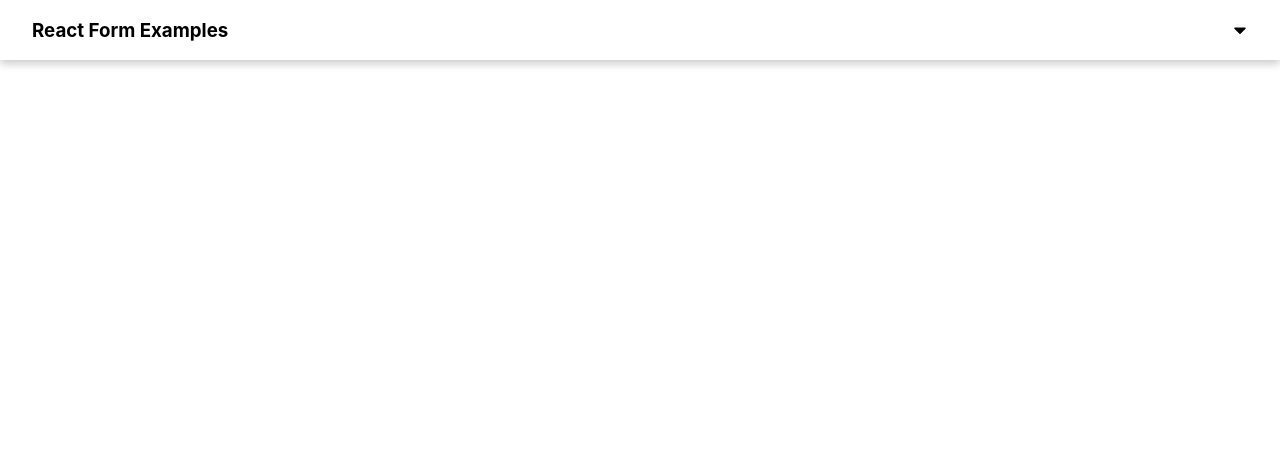
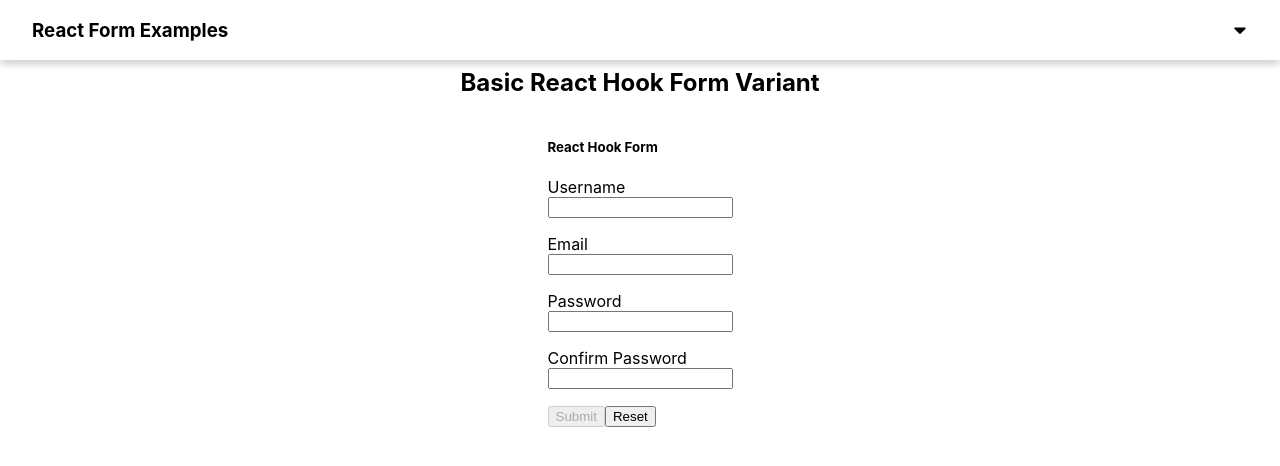
Before and after one commit to sleeplesseditor/ReactForms, a React (Create React App) app: page /basic-rhf in a window 1280 px wide. Shown: the top 466 px of the page. Built offline with nearby package versions, Linux system fonts and the light colour scheme.

Commit message:
Initial React Hook Form variant implemented

```diff
--- a/package.json
+++ b/package.json
@@ -3,6 +3,7 @@
   "version": "0.1.0",
   "private": true,
   "dependencies": {
+    "@hookform/error-message": "0.0.4",
     "@testing-library/jest-dom": "^4.2.4",
     "@testing-library/react": "^9.5.0",
     "@testing-library/user-event": "^7.2.1",
@@ -12,6 +13,7 @@
     "node-sass": "^4.14.1",
     "react": "^16.13.1",
     "react-dom": "^16.13.1",
+    "react-hook-form": "^6.8.3",
     "react-router-dom": "^5.2.0",
     "react-scripts": "3.4.3",
     "react-transition-group": "^4.4.1",
--- a/src/App.js
+++ b/src/App.js
@@ -7,6 +7,7 @@ import { ReactComponent as CaretIcon } from './components/Menu/Icons/caret.svg';
 
 const GenericVariantPage = React.lazy(() => import('./pages/GenericVariantPage/GenericVariantPage'));
 const BasicFormikVariantPage = React.lazy(() => import('./pages/FormikVariants/BasicFormikVariantPage/BasicFormikVariantPage'));
+const BasicRHFVariantPage = React.lazy(() => import('./pages/ReactHookFormVariants/BasicRHFVariant/BasicRHFVariantPage'));
 
 function App() {
   return (
@@ -15,6 +16,7 @@ function App() {
       <Switch>
         <Route exact path="/" component={LazyLoader(GenericVariantPage)} />
         <Route exact path="/basic-formik" component={LazyLoader(BasicFormikVariantPage)} />
+        <Route exact path="/basic-rhf" component={LazyLoader(BasicRHFVariantPage)} />
       </Switch>
     </Router>
   );
--- /dev/null
+++ b/src/components/Forms/ReactHookForms/ReactHookFormBasic.jsx
@@ -0,0 +1,164 @@
+import React from "react";
+import { useForm } from "react-hook-form";
+import { ErrorMessage } from '@hookform/error-message';
+import './ReactHookFormBasic.scss';
+
+function ReactHookForm() {
+  const {
+    register,
+    errors,
+    handleSubmit,
+    getValues,
+    formState,
+    reset,
+  } = useForm({
+    validateCriteriaMode: "all",
+    mode: "onChange",
+  });
+
+  const onSubmit = (data, e) => {
+    e.target.reset();
+    console.log(data);
+  };
+
+  return (
+    <div>
+      <h5>React Hook Form</h5>
+      <form onSubmit={handleSubmit(onSubmit)}>
+        {/*Username*/}
+        <div className="form-group">
+          <label htmlFor="username">Username</label>
+          <input
+            className="form-control"
+            name="userName"
+            type="text"
+            ref={register({
+              required: "Username is required",
+              maxLength: {
+                value: 15,
+                message: "Username should be between 6 and 15 characters",
+              },
+              minLength: {
+                value: 6,
+                message: "Username should be between 6 and 15 characters",
+              },
+            })}
+          />
+          <ErrorMessage errors={errors} name="userName">
+            {({ messages }) =>
+              messages &&
+              Object.entries(messages).map(([type, message]) => (
+                <p className="help-block text-danger" key={type}>
+                  {message}
+                </p>
+              ))
+            }
+          </ErrorMessage>
+        </div>
+
+        {/*Email*/}
+        <div className="form-group">
+          <label htmlFor="email">Email</label>
+          <input
+            className="form-control"
+            name="email"
+            type="email"
+            ref={register({
+              required: "Email is required",
+              pattern: {
+                value: /^[A-Z0-9._%+-]+@[A-Z0-9.-]+\.[A-Z]{2,4}$/i,
+                message: "Enter a valid email address",
+              },
+            })}
+          />
+          <ErrorMessage errors={errors} name="email">
+            {({ messages }) =>
+              messages &&
+              Object.entries(messages).map(([type, message]) => (
+                <p className="help-block text-danger" key={type}>
+                  {message}
+                </p>
+              ))
+            }
+          </ErrorMessage>
+        </div>
+
+        {/*Password*/}
+        <div className="form-group">
+          <label htmlFor="password">Password</label>
+          <input
+            className="form-control"
+            name="password"
+            type="password"
+            ref={register({
+              required: "Password is required",
+              minLength: {
+                value: 8,
+                message: "Password should be at least 8 characters",
+              },
+            })}
+          />
+          <ErrorMessage errors={errors} name="password">
+            {({ messages }) =>
+              messages &&
+              Object.entries(messages).map(([type, message]) => (
+                <p className="help-block text-danger" key={type}>
+                  {message}
+                </p>
+              ))
+            }
+          </ErrorMessage>
+        </div>
+
+        {/*Confirm Password*/}
+        <div className="form-group">
+          <label htmlFor="confirmPassword">Confirm Password</label>
+          <input
+            className="form-control"
+            name="confirmPassword"
+            type="password"
+            ref={register({
+              required: "Please confirm your password",
+              validate: (value) => {
+                if (value === getValues()["password"]) {
+                  return true;
+                } else {
+                  return "The passwords do not match";
+                }
+              },
+            })}
+          />
+          <ErrorMessage errors={errors} name="confirmPassword">
+            {({ messages }) =>
+              messages &&
+              Object.entries(messages).map(([type, message]) => (
+                <p className="help-block text-danger" key={type}>
+                  {message}
+                </p>
+              ))
+            }
+          </ErrorMessage>
+        </div>
+
+        <div className="btn-group">
+          <button
+            className="btn btn-primary"
+            type="submit"
+            disabled={!formState.isValid}
+          >
+            Submit
+          </button>
+          <button
+            className="btn btn-danger"
+            type="button"
+            onClick={() => reset()}
+          >
+            Reset
+          </button>
+        </div>
+      </form>
+    </div>
+  );
+}
+
+export default ReactHookForm;
--- /dev/null
+++ b/src/components/Forms/ReactHookForms/ReactHookFormBasic.scss
@@ -0,0 +1,49 @@
+.form {
+    &-btn-group {
+        display: flex;
+        flex-direction: row;
+        justify-content: space-between;
+
+        .btn {
+            cursor: pointer;
+            color: #fff;
+            transition: all .2s ease-in-out;
+            padding:  0.5rem 1rem;
+            border: none;
+            border-radius: 5px;
+            font-weight: bold;
+        }
+
+        .btn-danger {
+            background-color: rgb(199, 1, 1);
+
+            &:hover {
+                background-color: rgb(255, 4, 4);
+            }
+        }
+
+        .btn-primary {
+            background-color: rgb(10, 28, 189);
+
+            &:hover {
+                background-color: rgb(29, 52, 250);
+            }
+        }
+    }
+
+    &-control {
+        display: flex;
+        flex-direction: column;
+    }
+
+    &-group {
+        display: flex;
+        flex-direction: column;
+        margin: 0 0 1rem 0;
+
+        span {
+            color: red;
+            font-size: 0.75em;
+        }
+    }
+}
--- /dev/null
+++ b/src/components/Menu/Data/sub-menu-rhf.json
@@ -0,0 +1,11 @@
+{
+	"backIcon": "arrowIcon",
+	"menuTitle": "React Hook Form Variant",
+	"menuLinks": [
+        {
+			"title": "Basic Variant",
+			"icon": "formIcon",
+			"link": "/basic-rhf"
+		}
+	]
+}
--- a/src/components/Menu/Menu.jsx
+++ b/src/components/Menu/Menu.jsx
@@ -5,6 +5,7 @@ import './Menu.scss';
 import MainMenuData from './Data/main-menu.json';
 import SubMenuGeneric from './Data/sub-menu-generic.json';
 import SubMenuFormik from './Data/sub-menu-formik.json';
+import SubMenuRHF from './Data/sub-menu-rhf.json';
 
 function Menu({ navIcon, title }) {
   const [open, setOpen] = useState(false);
@@ -66,6 +67,12 @@ function Menu({ navIcon, title }) {
           menuData={SubMenuFormik}
           setActiveMenu={setActiveMenu}
         />
+        <SecondaryMenu
+          activeMenuProp={activeMenu === 'react-hook-form'}
+          calcHeight={calcHeight}
+          menuData={SubMenuRHF}
+          setActiveMenu={setActiveMenu}
+        />
       </div>
     );
   }
--- /dev/null
+++ b/src/pages/ReactHookFormVariants/BasicRHFVariant/BasicRHFVariantPage.jsx
@@ -0,0 +1,16 @@
+import React from 'react';
+import './BasicRHFVariantPage.scss';
+import ReactHookFormBasic from '../../../components/Forms/ReactHookForms/ReactHookFormBasic';
+
+const BasicRHFVariantPage
+ = () => {
+    return (
+        <div className="page-container">
+            <h2 className="page-continer-heading">Basic React Hook Form Variant</h2>
+            <ReactHookFormBasic />
+        </div>
+    )
+}
+
+export default BasicRHFVariantPage
+;
--- /dev/null
+++ b/src/pages/ReactHookFormVariants/BasicRHFVariant/BasicRHFVariantPage.scss
@@ -0,0 +1,7 @@
+.page-container {
+    display: flex;
+    justify-content: center;
+    align-items: center;
+    flex-direction: column;
+    margin: 3rem 3rem;
+}
```
Also changed, not shown: 1 other file (tests, documents, lock files or other folders).
